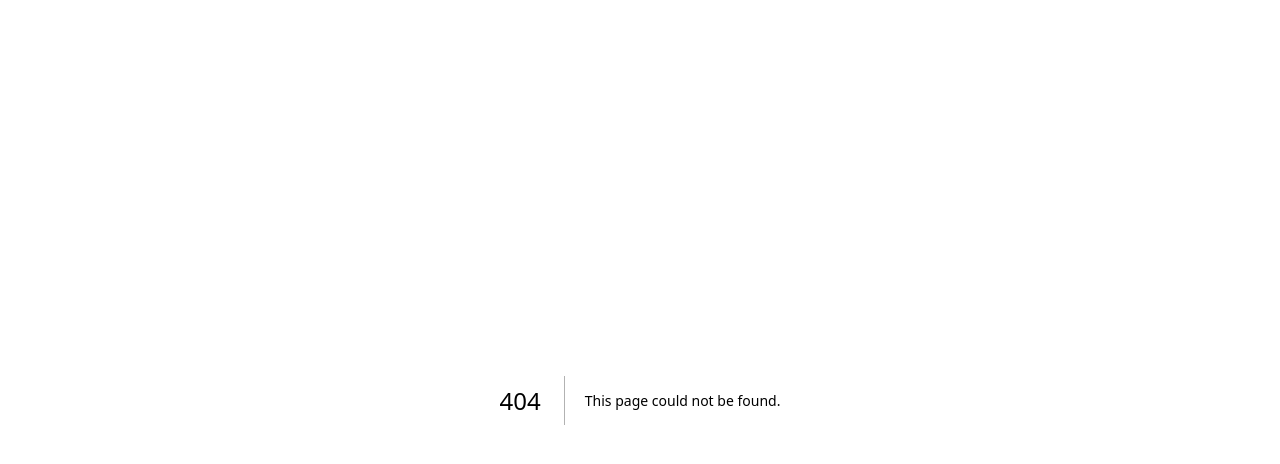
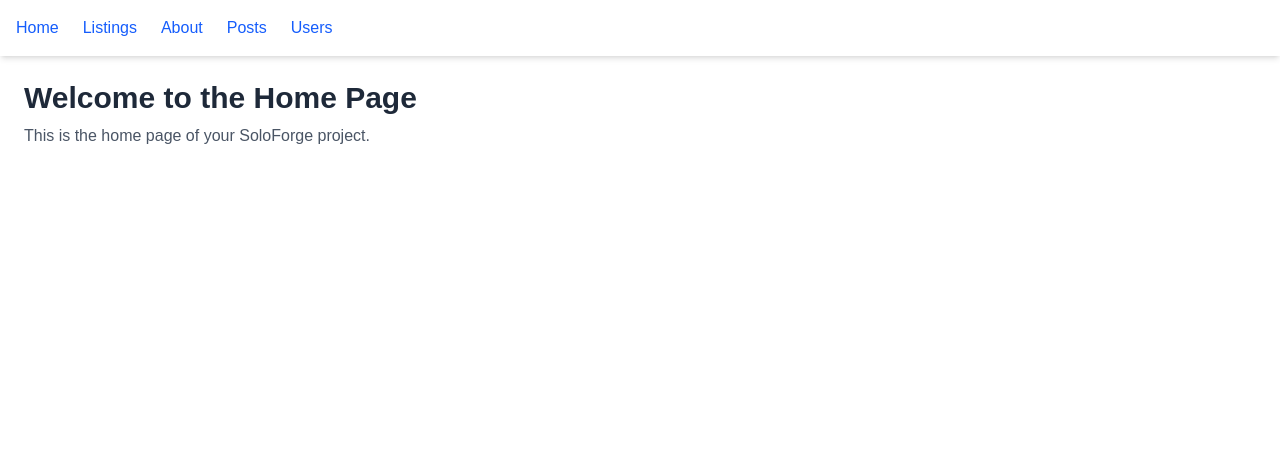
Before and after one commit to Zeelgabriels/alx-project-0x02-setup, a Next.js app in the folder alx-project-0x02/: page /home in a window 1280 px wide. Before the commit this address had no page. Shown: the top 464 px of the page. Built offline with nearby package versions, Linux system fonts and the light colour scheme.

Commit message:
Task 2: Add basic routing and Header navigation component

```diff
--- a/alx-project-0x02/components/layout/Header.tsx
+++ b/alx-project-0x02/components/layout/Header.tsx
@@ -1,126 +1,15 @@
-// This is our Header component - components/layout/Header.tsx
-// This component will be used across multiple pages for navigation
+import Link from "next/link";
 
-import Link from 'next/link';
-
-// In React/Next.js, components are just JavaScript functions that return JSX
-const Header = () => {
+export default function Header() {
   return (
-    <header className="bg-white shadow-md">
-      {/*
-        <header> is semantic HTML - tells browsers this is navigation content
-        Tailwind classes:
-        - bg-white: White background
-        - shadow-md: Adds a medium drop shadow
-      */}
-
-      <div className="container mx-auto px-4 py-4">
-        {/* Container to center content and add padding */}
-
-        <div className="flex items-center justify-between">
-          {/*
-            Flexbox layout:
-            - flex: Makes this a flex container
-            - items-center: Centers items vertically
-            - justify-between: Spreads items across the container
-          */}
-
-          {/* Logo/Brand Section */}
-          <div className="flex items-center space-x-2">
-            <div className="w-8 h-8 bg-gradient-to-br from-blue-500 to-purple-600 rounded-lg flex items-center justify-center">
-              {/*
-                Logo container:
-                - w-8 h-8: 32px by 32px square
-                - bg-gradient-to-br: Diagonal gradient
-                - rounded-lg: Rounded corners
-                - flex items-center justify-center: Centers the icon
-              */}
-              <span className="text-white font-bold text-sm">SF</span>
-            </div>
-
-            <Link href="/" className="text-xl font-bold text-gray-800 hover:text-blue-600 transition-colors">
-              {/*
-                Link component from Next.js for client-side navigation
-                - href="/": Links to home page
-                - hover:text-blue-600: Changes color on hover
-                - transition-colors: Smooth color transition
-              */}
-              SoloForge
-            </Link>
-          </div>
-
-          {/* Navigation Links */}
-          <nav className="hidden md:flex space-x-6">
-            {/*
-              Navigation container:
-              - hidden: Hidden by default (mobile-first)
-              - md:flex: Shows as flex on medium screens and up (responsive design)
-              - space-x-6: Adds horizontal space between child elements
-            */}
-
-            <Link
-              href="/"
-              className="text-gray-700 hover:text-blue-600 font-medium transition-colors duration-200"
-            >
-              {/*
-                Navigation link styling:
-                - text-gray-700: Dark gray text
-                - hover:text-blue-600: Blue on hover
-                - font-medium: Medium font weight
-                - transition-colors duration-200: Smooth 200ms transition
-              */}
-              Home
-            </Link>
-
-            <Link
-              href="/home"
-              className="text-gray-700 hover:text-blue-600 font-medium transition-colors duration-200"
-            >
-              Dashboard
-            </Link>
-
-            <Link
-              href="/about"
-              className="text-gray-700 hover:text-blue-600 font-medium transition-colors duration-200"
-            >
-              About
-            </Link>
-
-            {/* These links will be added in later tasks */}
-            <Link
-              href="/posts"
-              className="text-gray-700 hover:text-blue-600 font-medium transition-colors duration-200"
-            >
-              Posts
-            </Link>
-
-            <Link
-              href="/users"
-              className="text-gray-700 hover:text-blue-600 font-medium transition-colors duration-200"
-            >
-              Users
-            </Link>
-          </nav>
-
-          {/* Mobile Menu Button (we'll enhance this later) */}
-          <button className="md:hidden p-2 rounded-lg hover:bg-gray-100 transition-colors">
-            {/*
-              Mobile menu toggle:
-              - md:hidden: Only shows on mobile (hidden on medium screens and up)
-              - p-2: Padding
-              - rounded-lg: Rounded corners
-              - hover:bg-gray-100: Light gray background on hover
-            */}
-            <svg className="w-6 h-6" fill="none" stroke="currentColor" viewBox="0 0 24 24">
-              {/* Hamburger menu icon (three horizontal lines) */}
-              <path strokeLinecap="round" strokeLinejoin="round" strokeWidth={2} d="M4 6h16M4 12h16M4 18h16" />
-            </svg>
-          </button>
-        </div>
-      </div>
+    <header className="bg-white shadow-md p-4">
+      <nav className="flex space-x-6 text-blue-600 font-medium">
+        <Link href="/">Home</Link>
+        <Link href="/home">Listings</Link>
+        <Link href="/about">About</Link>
+        <Link href="/posts">Posts</Link>
+        <Link href="/users">Users</Link>
+      </nav>
     </header>
   );
-};
-
-// Export the component so other files can import and use it
-export default Header;
+}
--- /dev/null
+++ b/alx-project-0x02/pages/about.tsx
@@ -0,0 +1,18 @@
+import Head from "next/head";
+import Header from "@/components/layout/Header";
+
+export default function AboutPage() {
+  return (
+    <>
+      <Head>
+        <title>About - SoloForge</title>
+      </Head>
+      <main className="p-6">
+        <h1 className="text-3xl font-semibold text-gray-800">About SoloForge</h1>
+        <p className="mt-2 text-gray-600">
+          This page tells you more about the project and its purpose.
+        </p>
+      </main>
+    </>
+  );
+}
--- /dev/null
+++ b/alx-project-0x02/pages/home.tsx
@@ -0,0 +1,19 @@
+import Head from "next/head";
+import Header from "@/components/layout/Header";
+
+export default function HomePage() {
+  return (
+    <>
+      <Head>
+        <title>Home - SoloForge</title>
+      </Head>
+      <Header />
+      <main className="p-6">
+        <h1 className="text-3xl font-semibold text-gray-800">Welcome to the Home Page</h1>
+        <p className="mt-2 text-gray-600">
+          This is the home page of your SoloForge project.
+        </p>
+      </main>
+    </>
+  );
+}
```
